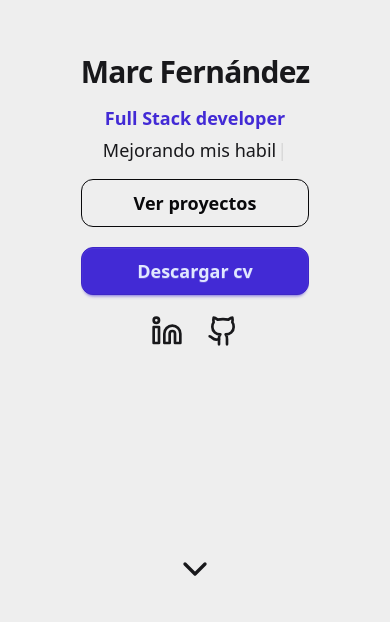
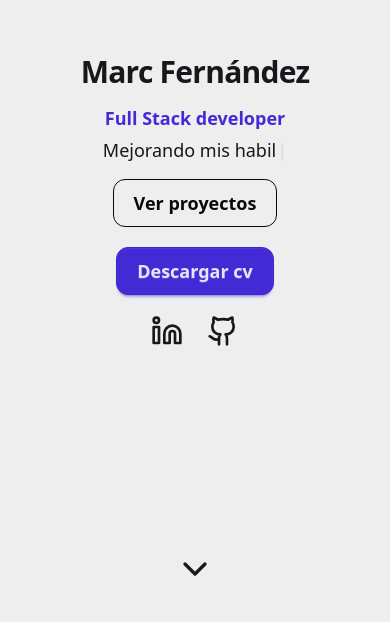
Before and after one commit to devtechmarc/cv-page, a React (Vite) app: page / in a window 390 px wide. Shown: the part 222-844 px from the top of the page. Built offline with nearby package versions, Linux system fonts and the light colour scheme.

Commit message:
Añadimos analiticas, coregimos tamaño de botones en el hero y ruta de proyecto de Portfolio

```diff
--- a/index.html
+++ b/index.html
@@ -10,4 +10,5 @@
     <div id="root"></div>
     <script type="module" src="/src/main.jsx"></script>
   </body>
+  <script data-collect-dnt="true" async src="https://scripts.simpleanalyticscdn.com/latest.js"></script>
 </html>
--- a/src/components/buttons/CVButton.tsx
+++ b/src/components/buttons/CVButton.tsx
@@ -7,7 +7,7 @@ export const CVButton = () => {
       href={cvUrl}
       target="_blank"
       rel="noopener noreferrer"
-      className="btn btn-primary btn-lg btn-wide rounded-xl my-1"
+      className="btn btn-primary btn-lg md:btn-wide rounded-xl my-1"
     >
       Descargar cv
     </a>
--- a/src/sections/Hero.tsx
+++ b/src/sections/Hero.tsx
@@ -52,7 +52,7 @@ export const Hero = () => {
         </p>
         <div className="w-full max-w-xl">
           <div className="flex flex-col justify-center items-center gap-4 mt-2">
-            <a href="#proyectos" className="btn btn-outline btn-wide btn-neutral btn-lg rounded-xl">Ver proyectos</a>
+            <a href="#proyectos" className="btn btn-outline md:btn-wide btn-neutral btn-lg rounded-xl">Ver proyectos</a>
             <CVButton />
           </div>
           <div className="flex flex-row justify-center gap-6 mt-4">
--- a/src/sections/Portfolio.tsx
+++ b/src/sections/Portfolio.tsx
@@ -19,7 +19,7 @@ const Portfolio = () => {
       title: "Contador Personas piscina",
       description: "Web realizada para ver cuantas personas hay en tiempo real en la piscina de una comunidad de vecinos.",
       tech: ["Next.js", "MongoDB", "Node.js", "Tailwind", "TypeScript"],
-      github: "https://github.com",
+      github: "https://github.com/devtechmarc/contador-personas-piscina",
     },
   ];
 
```
